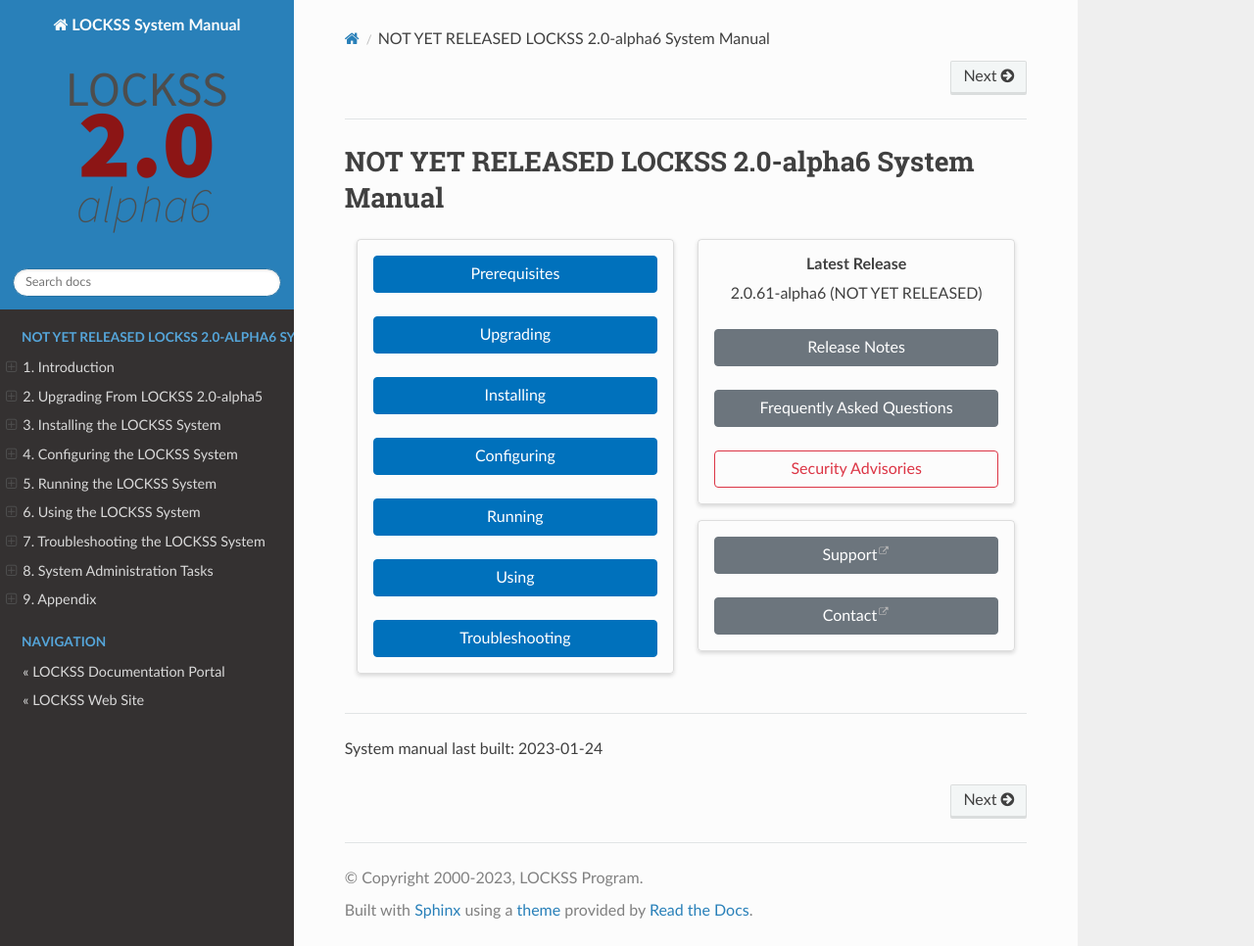
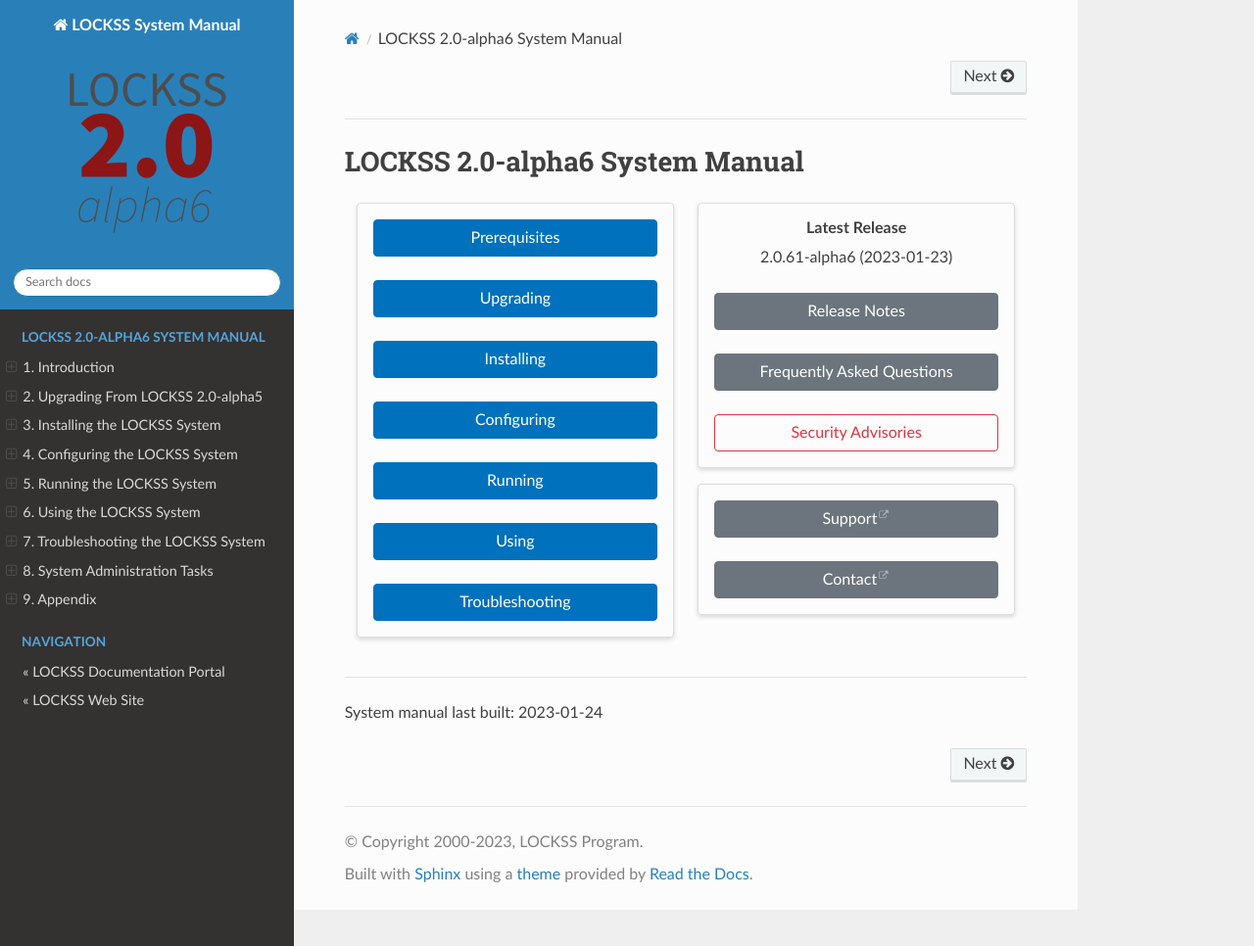
Before and after one commit to lockss/lockss-rtd-manual, a Sphinx documentation site: the page built from docs/index.rst, in a window 1280 px wide and 966 px high. Shown: the whole window at 98% size. Built offline with Sphinx 7.4.7 and the Read the Docs theme 2.0.0, drawn with Linux system fonts in a browser that asks for light colours.

Commit message:
Removed "not yet released", added release date.

```diff
--- a/docs/appendix/release-notes.rst
+++ b/docs/appendix/release-notes.rst
@@ -4,11 +4,13 @@ Release Notes
 
 .. COMMENT LATESTVERSION
 
+.. COMMENT RELEASEDATE
+
 --------------------
 LOCKSS 2.0.61-alpha6
 --------------------
 
-Released: FIXME
+Released: 2023-01-23
 
 .. COMMENT LATESTVERSION
 
--- a/docs/front-page.rst
+++ b/docs/front-page.rst
@@ -63,7 +63,7 @@
 
          .. COMMENT RELEASEDATE
 
-         2.0.61-alpha6 (NOT YET RELEASED)
+         2.0.61-alpha6 (2023-01-23)
 
          .. button-ref:: /appendix/release-notes
             :ref-type: doc
--- a/docs/index.rst
+++ b/docs/index.rst
@@ -1,6 +1,6 @@
-================================================
-NOT YET RELEASED LOCKSS 2.0-alpha6 System Manual
-================================================
+===============================
+LOCKSS 2.0-alpha6 System Manual
+===============================
 
 .. only:: html
 
@@ -9,7 +9,7 @@ NOT YET RELEASED LOCKSS 2.0-alpha6 System Manual
 .. COMMENT LATESTVERSION
 
 .. toctree::
-   :caption: NOT YET RELEASED LOCKSS 2.0-alpha6 System Manual
+   :caption: LOCKSS 2.0-alpha6 System Manual
    :hidden:
    :numbered:
 
```
